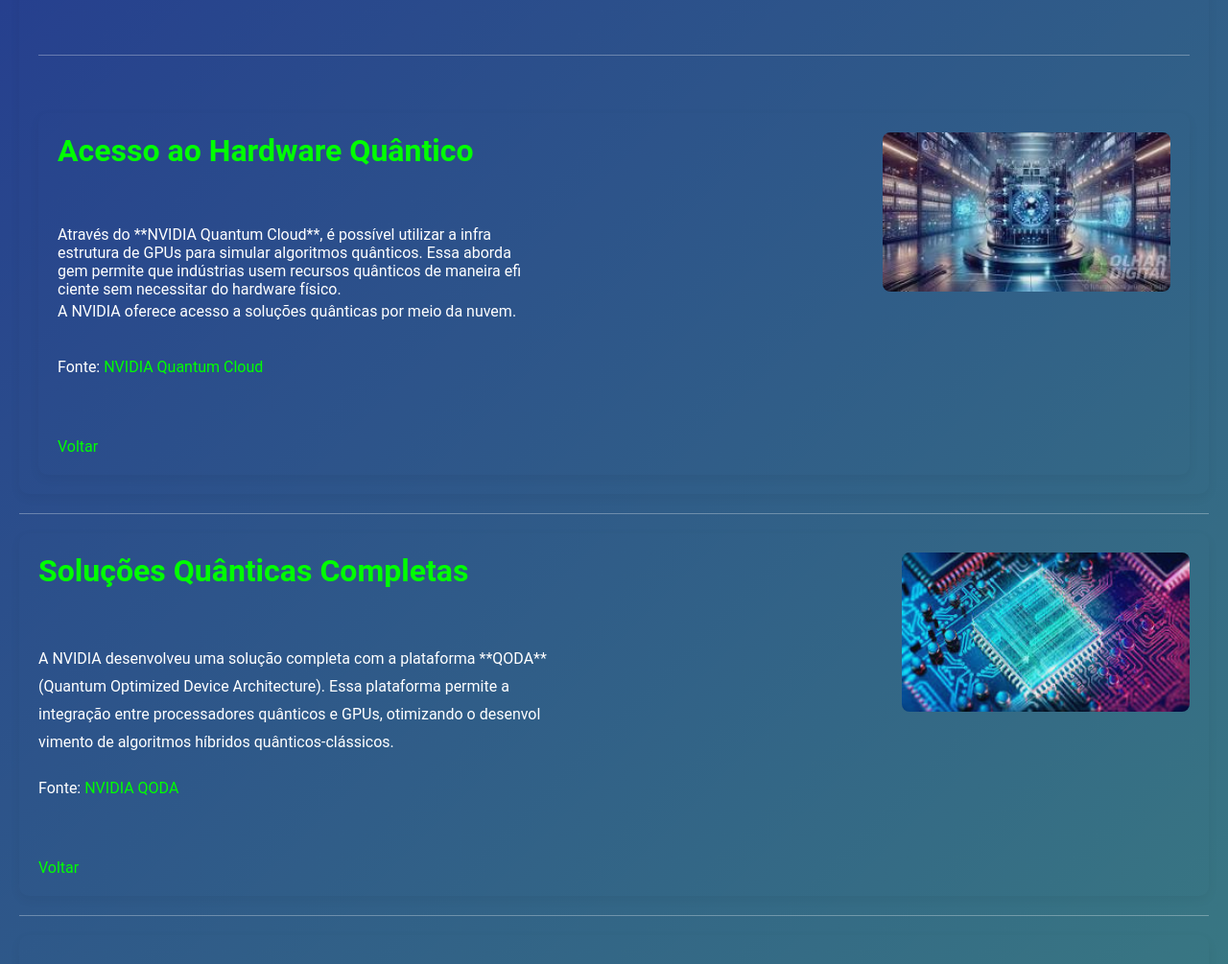
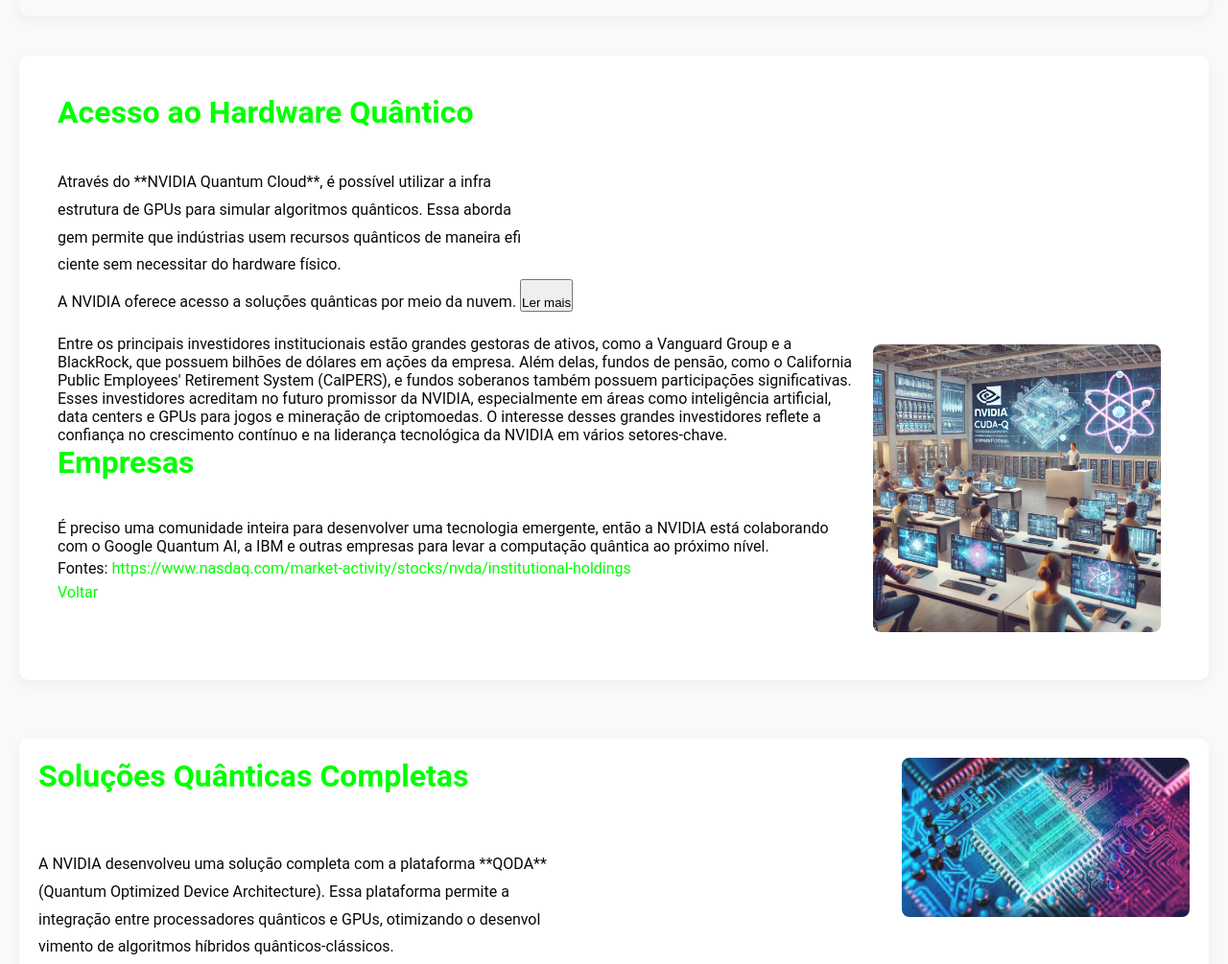
Before and after one commit to EddieVanMatos/SiteHINTECH, a plain HTML site: page index.html in a window 1280 px wide. Shown: the part 1609-2614 px from the top of the page at 96% size. Drawn offline with Linux system fonts and the light colour scheme.

Commit message:
Alteração nas cores da Pagina

```diff
--- a/index.html
+++ b/index.html
@@ -107,32 +107,67 @@
     O site é uma plataforma completa para entusiastas de tecnologia, profissionais da área e curiosos que desejam entender como a
     computação quântica está moldando o futuro. Com um design intuitivo, o Hintech conta com seções dinâmicas, como carrossel de imagens,
     entrevistas com especialistas e notícias sobre as mais recentes tecnologias empregadas.</p>
-
+    </div>
     </div>
     <hr>
 
 <!-- Tema 1 -->
+<div class="tema1">
+    <div class="content">
       <div class="bloco">
-            <div class="tema1">
-                <img src="images/img1.jpg" alt="Imagem" class="image-right">
-
-                <h2 id="tema1">Acesso ao Hardware Quântico</h2>
-                <br>
+        <div class="titleAndParagraf">
+          <h2>Acesso ao Hardware Quântico</h2>
+          <p>
             Através do **NVIDIA Quantum Cloud**, é possível utilizar a infra<br>
             estrutura de GPUs para simular algoritmos quânticos. Essa aborda<br>
             gem permite que indústrias usem recursos quânticos de maneira efi<br>
-                     ciente sem necessitar do hardware físico.</p><p>A NVIDIA oferece acesso a soluções quânticas por meio da nuvem.<br>
+            ciente sem necessitar do hardware físico.</p><p>A NVIDIA oferece acesso a soluções quânticas por meio da nuvem.
+            <button id="expandBtn1" onclick="expandText('moreText1', 'expandBtn1')"><br>Ler mais</button>
+          </p>
+
+          <!-- Texto oculto que será expandido -->
+          <span id="moreText1" class="hidden-text">
             <br>
+            <img
+              src="images/img16.webp"
+              alt="Imagem relacionada"
+              class="img-direita"
+            />
+            Entre os principais investidores institucionais estão grandes
+            gestoras de ativos, como a Vanguard
+            Group e a BlackRock, que possuem bilhões de dólares em ações da
+            empresa. Além delas, fundos de pensão, como o California Public
+            Employees' Retirement System (CalPERS), e fundos soberanos
+            também possuem participações significativas. Esses investidores
+            acreditam no futuro promissor da NVIDIA, especialmente em áreas
+            como inteligência artificial, data centers e GPUs para jogos e
+            mineração de criptomoedas. O interesse desses grandes
+            investidores reflete a confiança no crescimento contínuo e na
+            liderança tecnológica da NVIDIA em vários setores-chave.
+            <br>
+            <h2>Empresas</h2>
+            É preciso uma comunidade inteira para desenvolver uma tecnologia
+            emergente, então a NVIDIA está colaborando com o Google Quantum
+            AI, a IBM e outras empresas para levar a computação quântica ao
+            próximo nível.
+                      <!-- Fontes -->
+          <p>
+            Fontes:
+            <a
+              href="https://www.nasdaq.com/market-activity/stocks/nvda/institutional-holdings"
+              target="_blank"
+              >https://www.nasdaq.com/market-activity/stocks/nvda/institutional-holdings</a
+            >
+          </p>
+          </span>
 
-                <p>Fonte: <a href="https://nvidianews.nvidia.com" target="_blank">NVIDIA Quantum Cloud</a></p>
 
-       </div><br>
-       <div><a href="#inicio">Voltar</a></div>
+          <a href="#inicio">Voltar</a>
         </div>
       </div>
-
+    </div>
+  </div>
   <hr>
-
             <!-- Tema 2 -->
             <div class="bloco">
             <div class="tema2">
@@ -157,11 +192,11 @@
     <div class="content">
       <div class="bloco">
         <div class="titleAndParagraf">
-          <h2 id="tema3">Pesquisa e Aplicações Comerciais</h2>
+          <h2>Pesquisa</h2>
           <p>
             A NVIDIA, uma das maiores empresas de tecnologia do mundo, atrai
             uma variedade de investidores de grande porte.
-            <button id="expandBtn1" onclick="expandText('moreText1', 'expandBtn1')">Ler mais</button>
+            <button id="expandBtn1" onclick="expandText('moreText1', 'expandBtn1')"><br>Ler mais</button>
           </p>
 
           <!-- Texto oculto que será expandido -->
@@ -314,9 +349,9 @@
 
 
 
-
+<!--historico-->
         <div class="historico">
-
+            <div class="titleAndParagraf">
                 <h2 id="historico">Histórico</h2>
                 <hr>
                 <h2>Uma linha do tempo de inovação</h2><br>
@@ -362,6 +397,7 @@
                                        Omniverso<br>
                                        Desempenha um papel fundamental na construção do metaverso,<br>
                                         o próximo estágio da internet, com a plataforma NVIDIA Omniverse™ .
+                                    </div>
               </p><br>
               <p>Fonte: <a href="https://www.nvidia.com/en-us/about-nvidia/corporate-timeline/" target="_blank">NVIDIA Research</a></p> <br>
 
--- a/styles.css
+++ b/styles.css
@@ -7,11 +7,7 @@
 
 body {
   font-family: "Roboto", sans-serif;
-  background: linear-gradient(
-    135deg,
-    rgba(0, 0, 139, 0.9),
-    rgba(0, 255, 0, 0.6)
-  ); /* Gradiente de azul a verde */
+  background-color: #f9f9f9;
   color: #ffffff;
   margin: 0;
   padding: 0;
@@ -27,7 +23,7 @@ header nav ul {
   padding: 0;
   display: flex;
   justify-content: space-around;
-  background-color: rgba(255, 255, 255, 0.2); /* Fundo translúcido */
+  background-color: #76b900; /* Fundo translúcido */
 }
 
 header nav ul li {
@@ -224,10 +220,12 @@ h2 {
   padding: 20px;
   box-shadow: 0px 4px 12px rgba(0, 0, 0, 0.05);
   transition: transform 0.3s ease;
+  background-color: #ffffff;
 }
 
 .titleAndParagraf {
   padding: 20px;
+  color: #080808;
 }
 
 .bloco:hover {
@@ -239,15 +237,14 @@ p {
   text-align: justify;
   margin-right: 20px;
   line-height: 1.8;
+  color: #080808;
 }
 
-/* Estilo para a imagem à direita */
 .img-direita {
-  max-width: 40%;
+  float: right;
+  margin: 10px;
+  width: 200px;
   border-radius: 10px;
-  object-fit: cover;
-  margin-left: 20px;
-  transition: transform 0.3s ease;
 }
 
 .img-direita:hover {
@@ -358,13 +355,13 @@ footer .botão-voltar-pag-anterior:hover {
 }
 
 .reporteres {
-  background-color: rgba(255, 255, 255, 0.2); /* Fundo translúcido */
+  background-color: rgba(255, 0, 0, 0.2); /* Fundo translúcido */
   padding: 20px;
   margin: 10px;
   border-radius: 8px;
   width: calc(100% / 2 - 40px);
   text-align: center;
-  color: #ffffff;
+  color: #000000;
 }
 
 .reporteres img {
```
Also changed, not shown: script.js (+48 -43 lines). Lines whose indentation alone changed are shown as unchanged.
